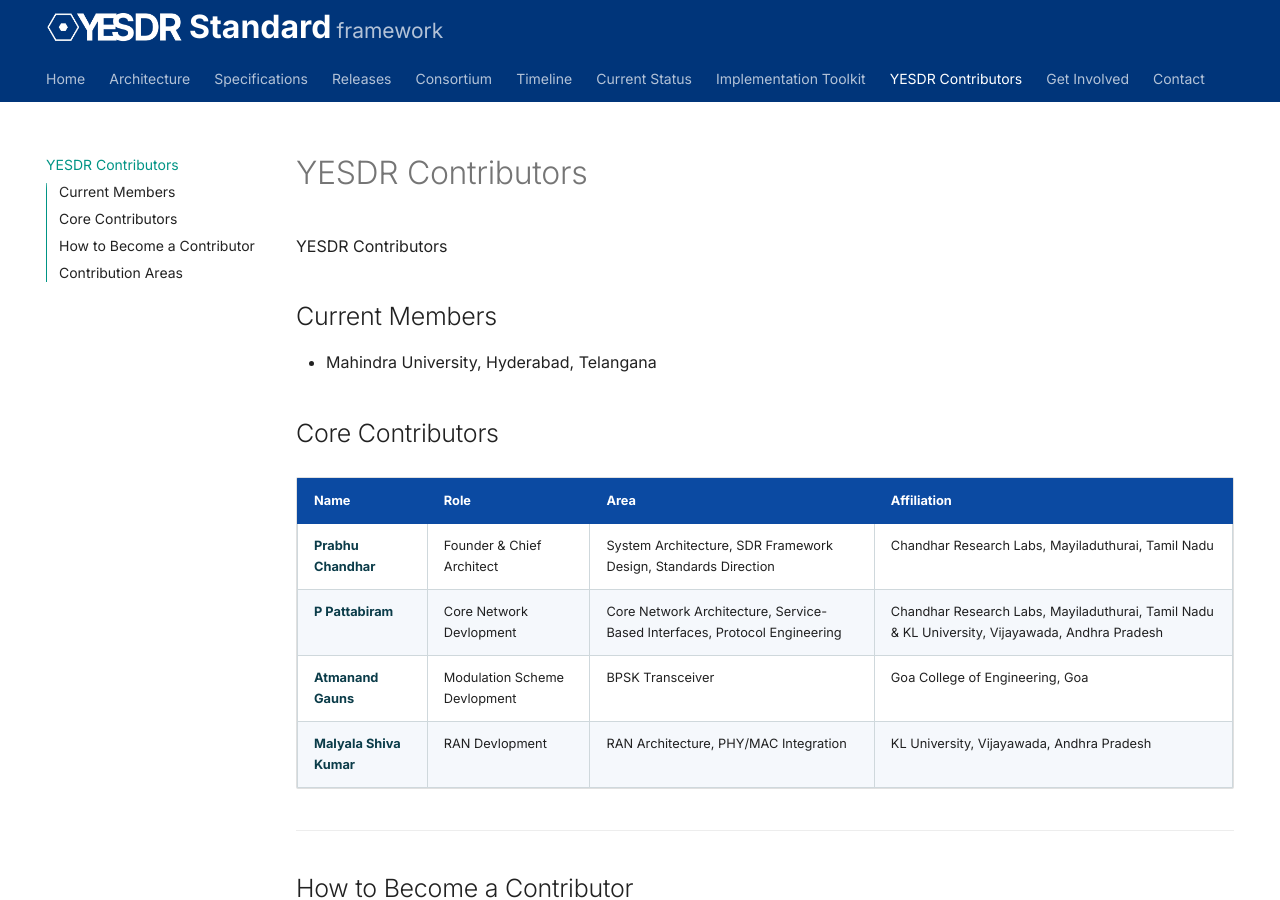
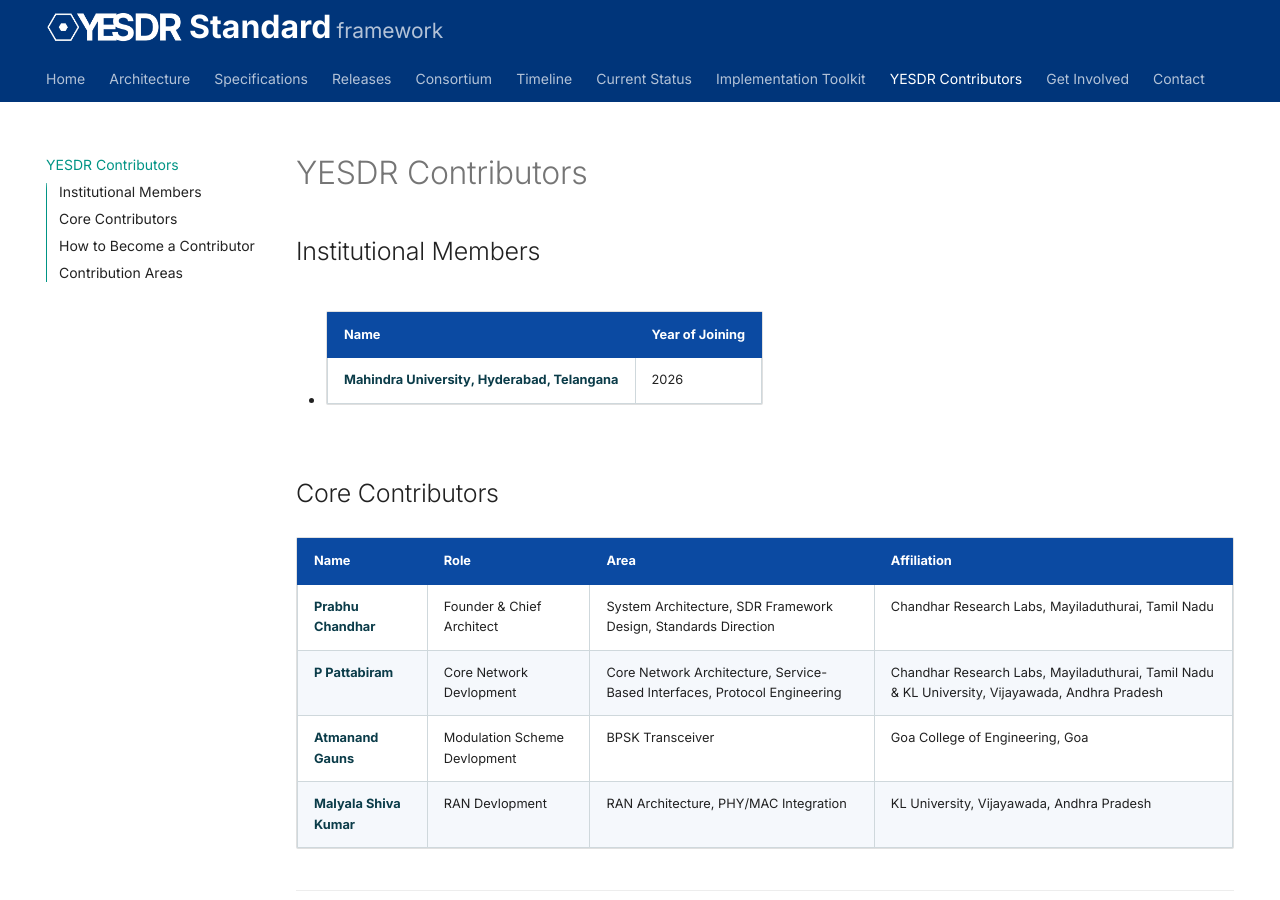
Before and after one commit to chandharlabs/yesdr-standard, an MkDocs documentation site: the page built from docs/contributors.md, in a window 1280 px wide and 900 px high. Built offline with MkDocs 1.6.1 and Material for MkDocs 9.7.7, drawn with Linux system fonts in a browser that asks for light colours.

Commit message:
Update contributors.md

```diff
--- a/docs/contributors.md
+++ b/docs/contributors.md
@@ -1,8 +1,9 @@
-YESDR Contributors
+## Institutional Members
 
-## Current Members
-
-- Mahindra University, Hyderabad, Telangana
+-
+| Name | Year of Joining |
+|------|------|
+|**Mahindra University**, Hyderabad, Telangana | 2026 |
 
 ## Core Contributors
 
```
